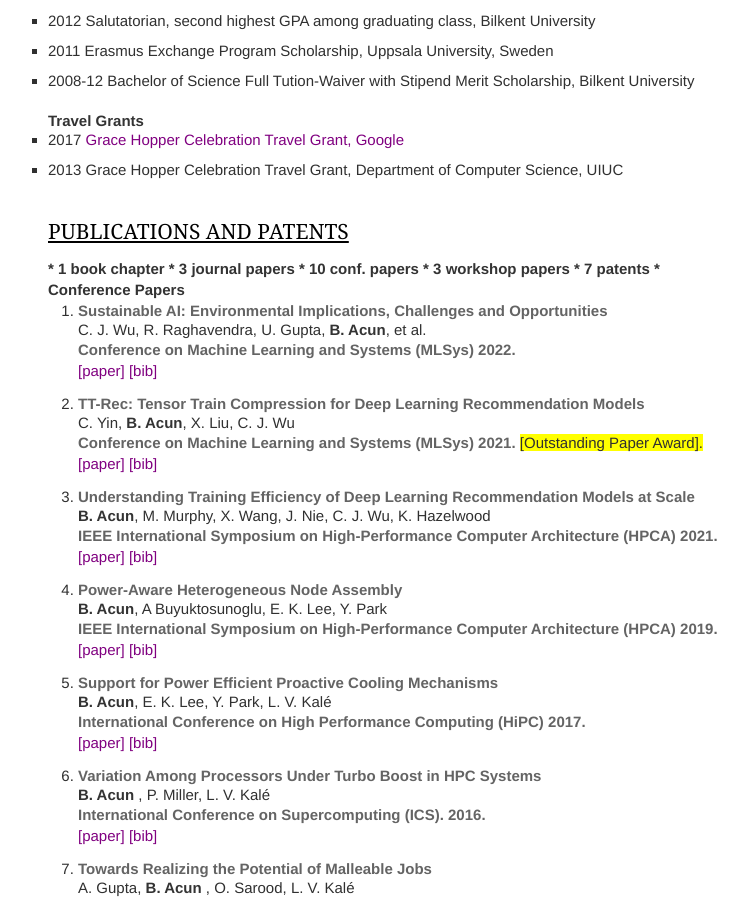
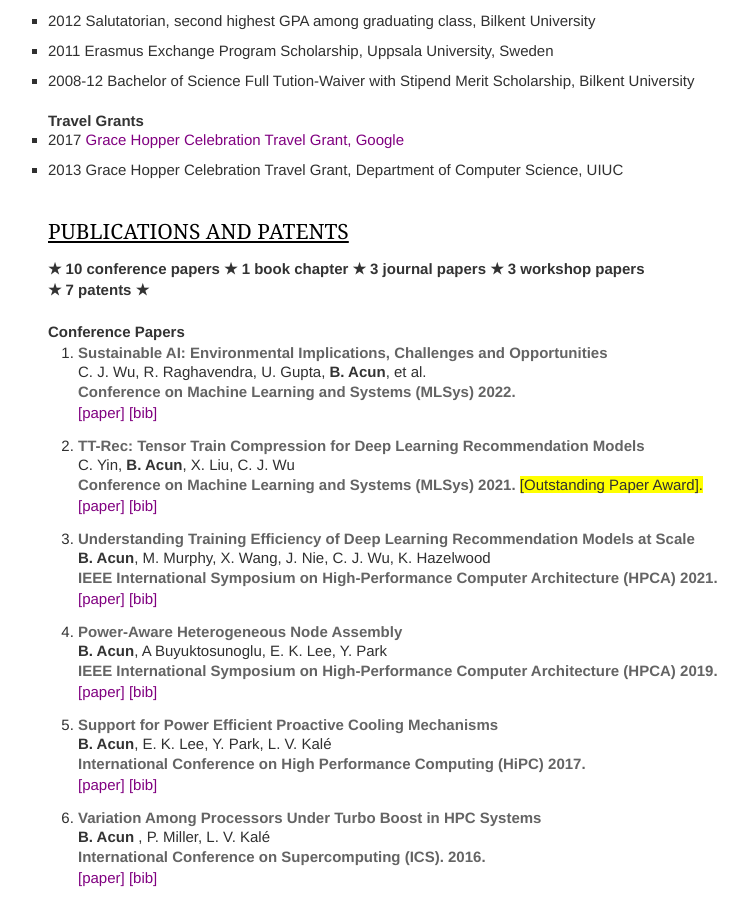
Before and after one commit to bilgeacun/bilgeacun.github.io, a Jekyll site: the page built from index.html, in a window 1280 px wide and 900 px high, scrolled down 1052 px. Shown: the whole window, without its empty margins (372-1120 px from the left). Built offline with Jekyll 4.4.1, drawn with Linux system fonts in a browser that asks for light colours; nearby versions of some CDN libraries; some web fonts are replaced; some of the changed lines change nothing that is shown; some of the changed text lies outside the part shown.

Commit message:
minor website fixes

```diff
--- a/_includes/activities.html
+++ b/_includes/activities.html
@@ -31,10 +31,10 @@
     <article>
         <ul>
             <li>
-	    <p>External Reviewer for IEEE Transactions on Parallel and Distributed Systems <a href="https://ieeexplore.ieee.org/xpl/mostRecentIssue.jsp?punumber=71"> (TPDS).</a></p>
+	    <p>External Reviewer for IEEE Transactions on Parallel and Distributed Systems <a href="https://ieeexplore.ieee.org/xpl/mostRecentIssue.jsp?punumber=71"> (TPDS'22).</a></p>
             </li>
             <li>
-	    <p>External Reviewer for IEEE Transactions on Cloud Computing <a href="https://www.computer.org/csdl/journal/cc"> (TCC).</a></p>
+	    <p>External Reviewer for IEEE Transactions on Cloud Computing <a href="https://www.computer.org/csdl/journal/cc"> (TCC'19).</a></p>
             </li>
             <li>
 	    <p>External Reviewer for Latin America High Performance Computing Conference (CARLA)<a href="https://www.carla2019.org/"> (CARLA'19).</a></p>
--- a/_includes/publication.html
+++ b/_includes/publication.html
@@ -1,6 +1,7 @@
 <section class="twelve columns" id="publication">
     <h1>Publications and Patents</h1>
-    <p><strong>* 1 book chapter * 3 journal papers * 10 conf. papers * 3 workshop papers * 7 patents *</strong></p>
+    <p><strong>&starf; 10 conference papers &starf; 1 book chapter &starf; 3 journal papers &starf; 3 workshop papers <br> &starf; 7 patents &starf; </strong></p>
+    <br style = “line-height:100px;”>
     <p><strong>Conference Papers</strong></p>
     <article>
         <ol>
```
Also changed, not shown: 1 other file.
